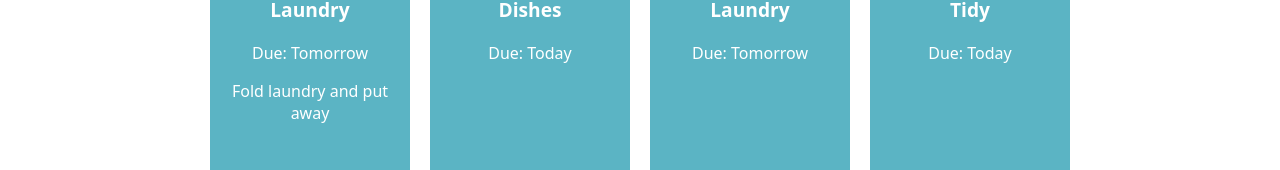
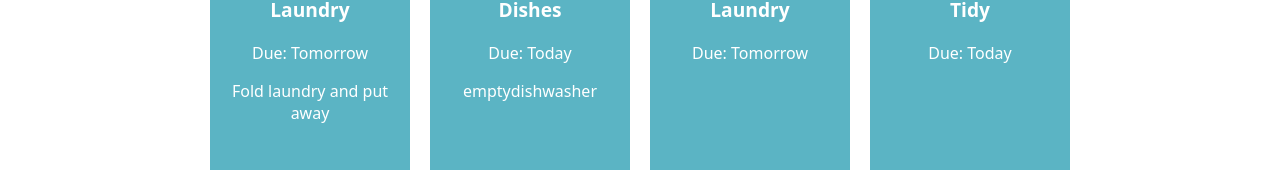
Before and after one commit to shzcqh/react-basics-labs, a React (Create React App) app in the folder tasky/: page / in a window 1280 px wide. Shown: the part 166-336 px from the top of the page. Built offline with nearby package versions, Linux system fonts and the light colour scheme.

Commit message:
Added task state

```diff
--- a/tasky/src/App.js
+++ b/tasky/src/App.js
@@ -1,14 +1,24 @@
+import React, { useState } from 'react';
 import './App.css';
 import Task from './components/Task';
 
 function App() {
+  const [ taskState, setTaskState ] = useState({
+    tasks: [
+      { title:"Dishes", description: "Empty dishwasher", deadline: "Today" },
+      { title: "Laundry", description: "Fold clothes and put away", deadline: "Tomorrow" },
+      { title: "Tidy up", deadline: "Today" }
+    ]
+  });
   return (
     <div className="container">
       <h1>Tasky</h1>
       <Task title="Laundry" deadline="Tomorrow">
 Fold laundry and put away
       </Task>
-      <Task title="Dishes" deadline="Today" />
+      <Task title="Dishes" deadline="Today" >
+      emptydishwasher
+        </Task>
       <Task title="Laundry" deadline="Tomorrow" />
       <Task title="Tidy" deadline="Today" />
 
```
